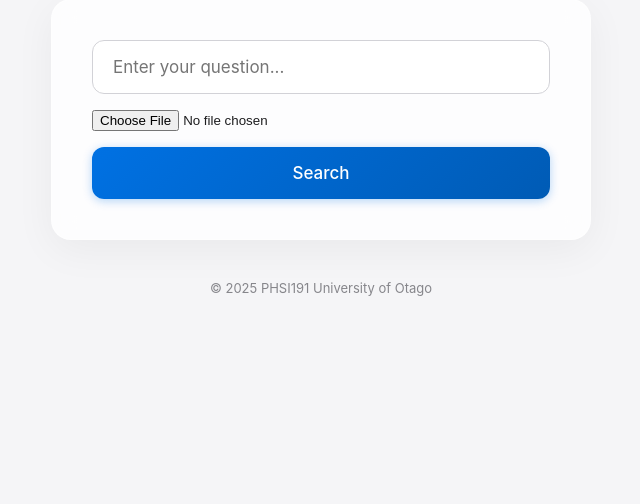
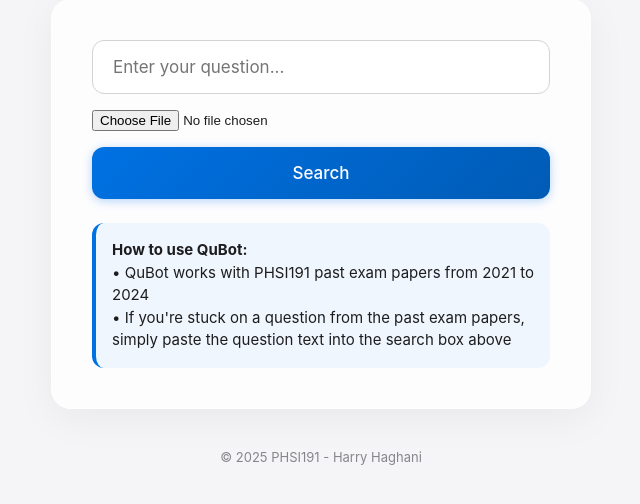
Before and after one commit to harryhaghany/IB-Physics-Question-Query, a Flask app: page / in a window 1280 px wide. Shown: the part 202-706 px from the top of the page, without its empty margins (319-959 px from the left). Run offline with Flask 3, Linux system fonts and the light colour scheme.

Commit message:
Update index.html

```diff
--- a/templates/index.html
+++ b/templates/index.html
@@ -167,6 +167,16 @@
             transform: scale(0.98);
         }
 
+        .usage-instructions {
+            margin-top: 24px;
+            padding: 16px;
+            background-color: rgba(0, 113, 227, 0.05);
+            border-radius: 12px;
+            border-left: 4px solid var(--primary-color);
+            font-size: 15px;
+            line-height: 1.5;
+        }
+
         footer {
             margin-top: 40px;
             color: var(--text-secondary);
@@ -227,21 +237,27 @@
                 <input type="file" name="image" accept="image/*">
                 <button type="submit" class="search-button">Search</button>
             </form>
+
+            <div class="usage-instructions">
+                <strong>How to use QuBot:</strong><br>
+                • QuBot works with PHSI191 past exam papers from 2021 to 2024<br>
+                • If you're stuck on a question from the past exam papers, simply paste the question text into the search box above<br>
+            </div>
         </div>
 
         <footer>
-            <p>© 2025 PHSI191 University of Otago</p>
+            <p>© 2025 PHSI191 - Harry Haghani</p>
         </footer>
     </div>
 
     <div id="about-project">
         <h2>About the Project</h2>
-        <p>This project helps students search through past PHSI191 questions and view model answers. Built for accessibility, learning, and academic confidence.</p>
+        <p>This project helps students search through past PHSI191 questions and view answers as well as AI-generated explanations. Built for accessibility, learning, and academic confidence.</p>
     </div>
 
     <div id="about-me">
         <h2>About Me</h2>
-        <p>I'm a computer science student passionate about physics, education, and user-friendly tools. I created this site to make Physics easier and more interactive for students everywhere.</p>
+        <p>I'm a computer science student passionate about physics, education, and user-friendly tools. I created this site to make Physics easier and more interactive for HSFY students who suck at Physics.</p>
     </div>
 
     <script>
```
